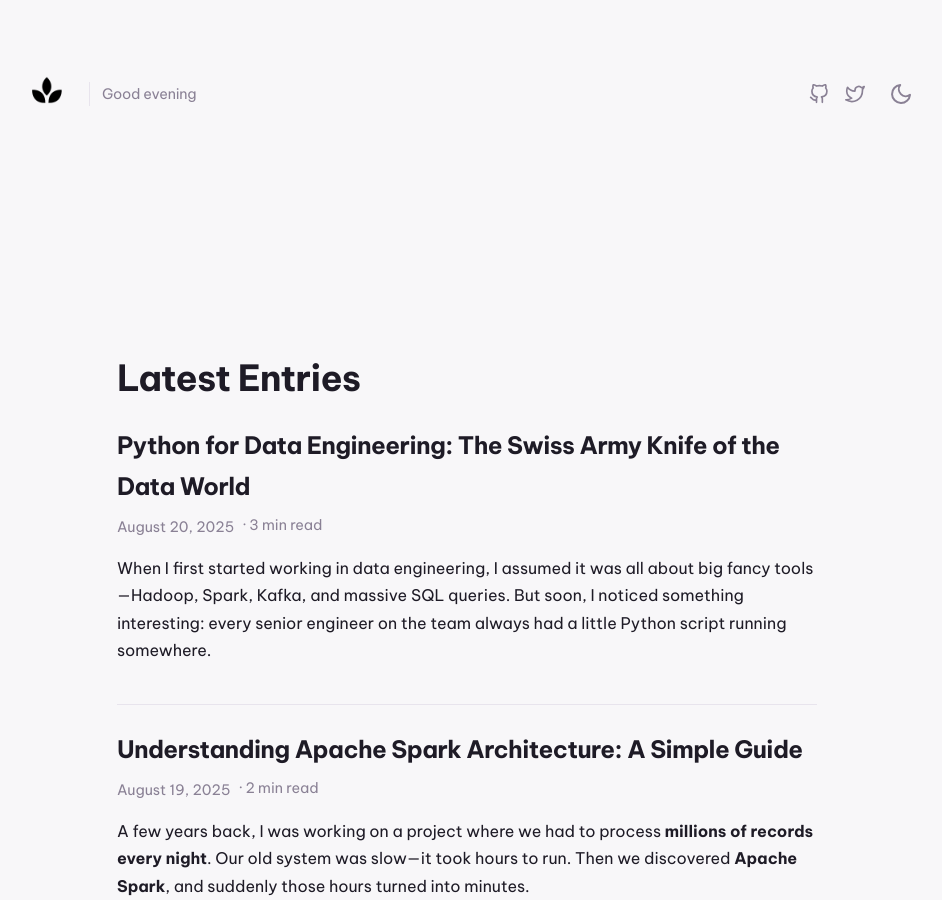
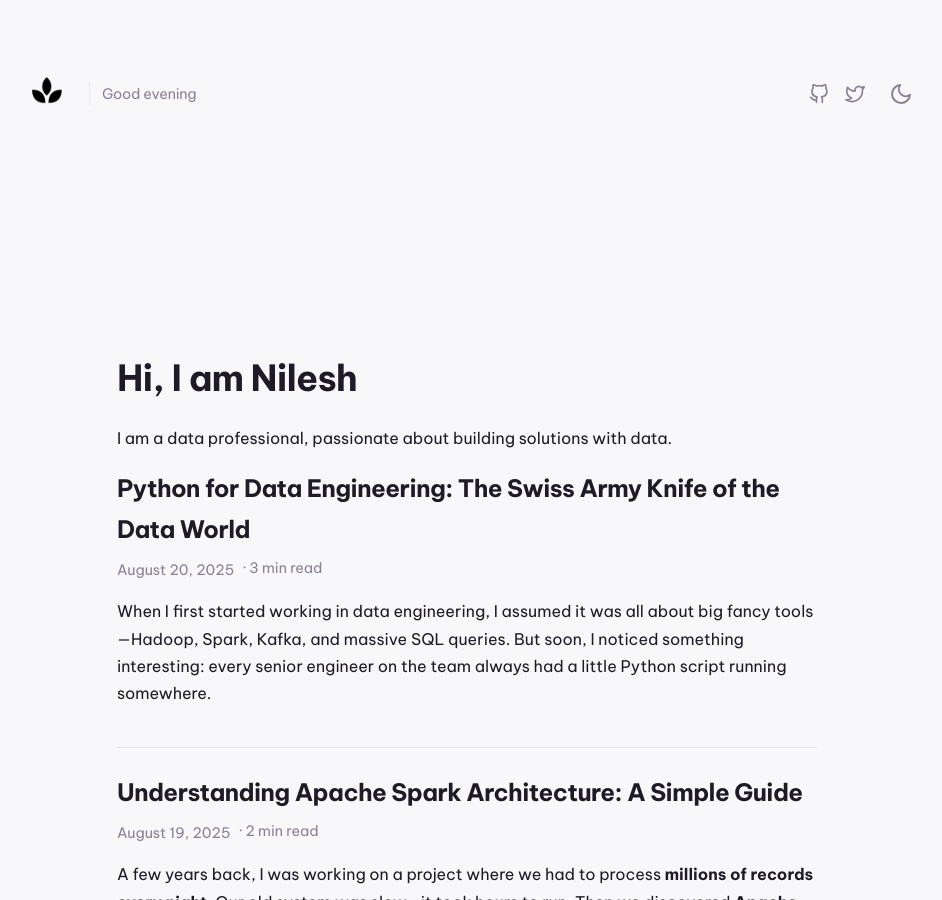
Before and after one commit to nileshhazra/second-brain, a Jekyll site: the page built from index.md, in a window 1280 px wide and 900 px high. Shown: the whole window, without its empty margins (173-1115 px from the left). Built offline with Jekyll 4.4.1, drawn with Linux system fonts in a browser that asks for light colours.

Commit message:
update index

```diff
--- a/_layouts/default.html
+++ b/_layouts/default.html
@@ -43,8 +43,6 @@
   </div>
 </header>
     <div class="container">
-
-
       <main class="site-content">
         {{ content }}
       </main>
--- a/index.md
+++ b/index.md
@@ -3,7 +3,9 @@ layout: default
 title: Home
 ---
 
-## Latest Entries
+## Hi, I am Nilesh
+
+I am a data professional, passionate about building solutions with data.
 
 <ul class="post-list">
   {% for post in site.posts %}
```
